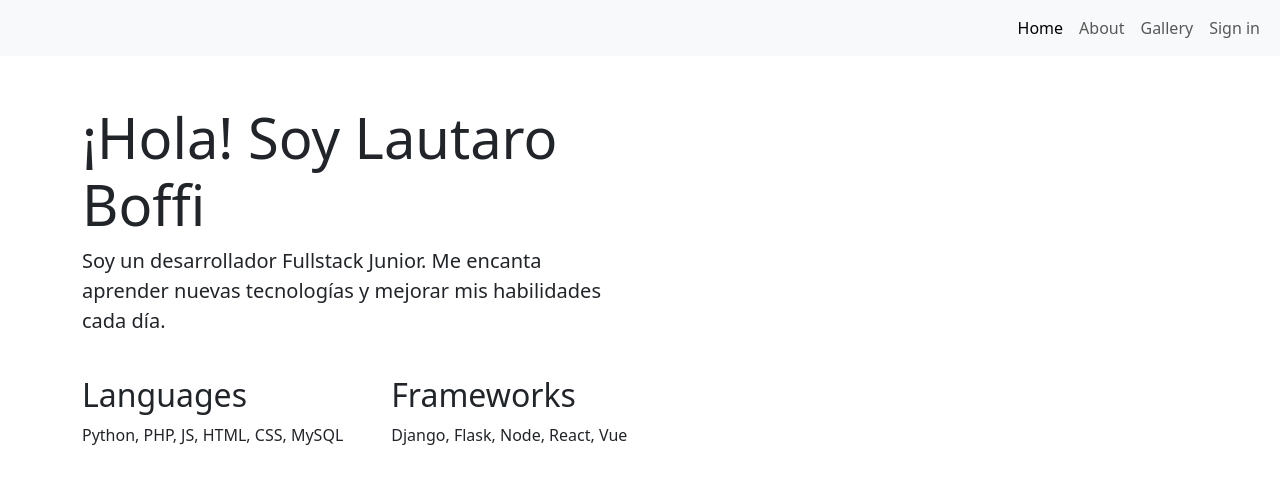
After one commit to Bofficito/BlogEvent, a Django app: template BlogEvent/templates/about.html in a window 1280 px wide. The commit adds this page. Shown: the top 484 px of the page. Run offline with Django 3.2, Linux system fonts and the light colour scheme; the template is opened without the code that fills it, so the values that code supplies are empty.

Commit message:
basic start

```diff
--- /dev/null
+++ b/BlogEvent/admin.py
@@ -0,0 +1,4 @@
+from django.contrib import admin
+from .models import user
+
+admin.site.register(user)
--- a/BlogEvent/settings.py
+++ b/BlogEvent/settings.py
@@ -43,7 +43,7 @@ TEMPLATES = [
     {
         'BACKEND': 'django.template.backends.django.DjangoTemplates',
         'DIRS': [
-            BASE_DIR / 'BlogEvent' / 'templates',
+            BASE_DIR / 'BlogEvent/templates',
         ],
         'APP_DIRS': True,
         'OPTIONS': {
--- /dev/null
+++ b/BlogEvent/templates/about.html
@@ -0,0 +1,32 @@
+{% extends 'index.html' %}
+
+{% block about %}
+
+<div class="container mt-5">
+    <div class="row">
+        <div class="col-md-6">
+            <h1 class="display-4">¡Hola! Soy Lautaro Boffi</h1>
+            <p class="lead">
+                Soy un desarrollador Fullstack Junior. Me encanta aprender nuevas tecnologías y mejorar mis habilidades cada día.
+            </p>
+        </div>
+    </div>
+
+    <div class="mt-4 d-flex">
+        <div class="me-5">
+            <h2>Languages</h2>
+            <p>
+                Python, PHP, JS, HTML, CSS, MySQL
+            </p>
+        </div>
+
+        <div>
+            <h2>Frameworks</h2>
+            <p>
+                Django, Flask, Node, React, Vue
+            </p>
+        </div>
+    </div>
+</div>
+
+{% endblock %}
--- /dev/null
+++ b/BlogEvent/templates/base.html
@@ -0,0 +1,32 @@
+<!DOCTYPE html>
+<html lang="en">
+<head>
+    <meta charset="UTF-8">
+    <meta name="viewport" content="width=device-width, initial-scale=1.0">
+    <title>BlogEvent</title>
+    <link href="https://cdn.jsdelivr.net/npm/bootstrap@5.3.0-alpha1/dist/css/bootstrap.min.css" rel="stylesheet">
+</head>
+<body>
+    <!-- Index -->
+    {% block index %}
+    {% endblock %}
+
+    <!-- Home -->
+    {% block home %}
+    {% endblock %}
+
+    <!-- About -->
+    {% block about %}
+    {% endblock %}
+
+    <!-- Gallery -->
+    {% block gallery %}
+    {% endblock %}
+
+    <!-- Footer -->
+    {% block footer %}
+    {% endblock %}
+
+    <script src="https://cdn.jsdelivr.net/npm/bootstrap@5.3.0-alpha1/dist/js/bootstrap.bundle.min.js"></script>
+</body>
+</html>
--- /dev/null
+++ b/BlogEvent/templates/home.html
@@ -0,0 +1,5 @@
+{% extends 'index.html' %}
+
+{% block home %}
+
+{% endblock %}
--- a/BlogEvent/templates/index.html
+++ b/BlogEvent/templates/index.html
@@ -1,11 +1,29 @@
-<!DOCTYPE html>
-<html lang="en">
-<head>
-    <meta charset="UTF-8">
-    <meta name="viewport" content="width=device-width, initial-scale=1.0">
-    <title>Document</title>
-</head>
-<body>
-    <h2>Hello World!</h2>
-</body>
-</html>
+{% extends 'base.html' %}
+
+{% block index %}
+
+<nav class="navbar navbar-expand-lg navbar-light bg-light">
+    <div class="container-fluid">
+        <button class="navbar-toggler" type="button" data-bs-toggle="collapse" data-bs-target="#navbarNav" aria-controls="navbarNav" aria-expanded="false" aria-label="Toggle navigation">
+            <span class="navbar-toggler-icon"></span>
+        </button>
+        <div class="collapse navbar-collapse" id="navbarNav">
+            <ul class="navbar-nav ms-auto">
+                <li class="nav-item">
+                    <a class="nav-link active" href="{% url 'base' %}">Home</a>
+                </li>
+                <li class="nav-item">
+                    <a class="nav-link" href="{% url 'about' %}">About</a>
+                </li>
+                <li class="nav-item">
+                    <a class="nav-link" href="{% url 'gallery' %}">Gallery</a>
+                </li>
+                <li class="nav-item">
+                    <a class="nav-link" href="/admin">Sign in</a>
+                </li>
+            </ul>
+        </div>
+    </div>
+</nav>
+
+{% endblock %}
--- a/BlogEvent/views.py
+++ b/BlogEvent/views.py
@@ -2,3 +2,9 @@ from django.shortcuts import render
 
 def home(request):
     return render(request, 'index.html')
+
+def about(request):
+    return render(request, 'about.html')
+
+def gallery(request):
+    return render(request, 'gallery.html')
```
Also changed, not shown: BlogEvent/models.py (added, +12 -0 lines), BlogEvent/templates/gallery.html (added, +11 -0 lines), BlogEvent/urls.py (+5 -3 lines).
